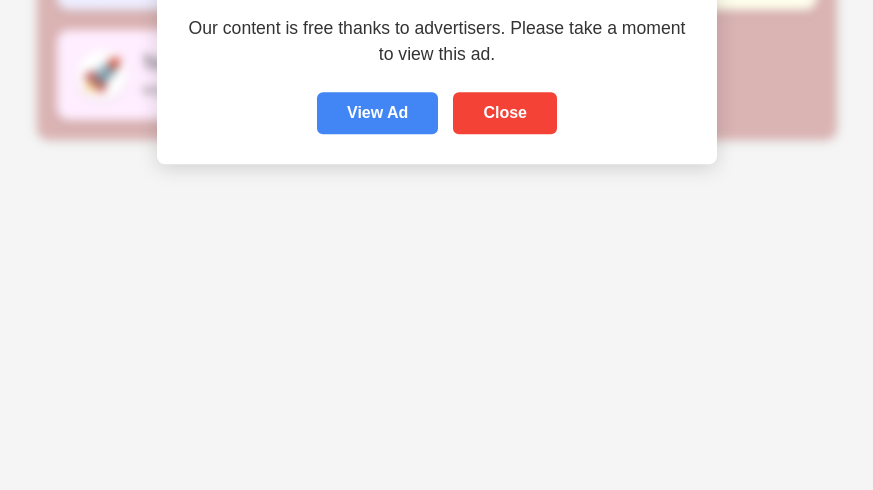
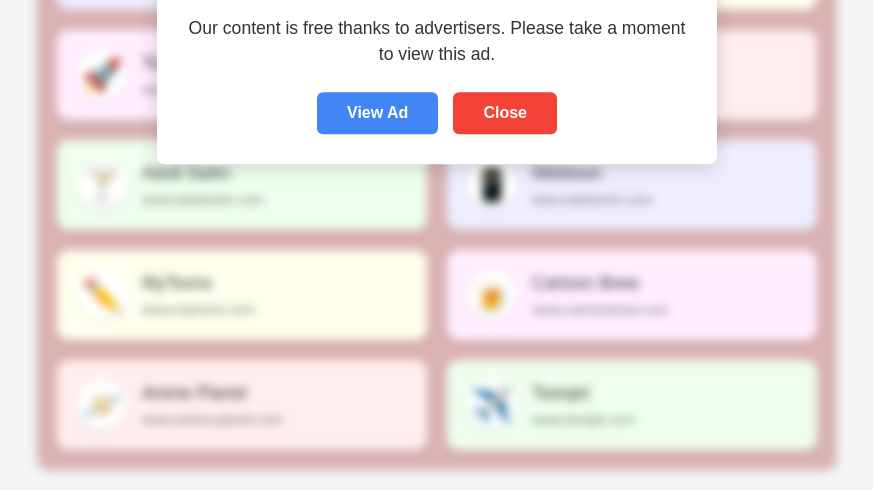
Before and after one commit to NathashaSubasinghe/Cartoon-Full-Episodes, a plain HTML site: page index.html in a window 1280 px wide. Shown: the part 433-923 px from the top of the page, without its empty margins (203-1076 px from the left). Before the commit the page ends 800 px from the top, so only its background shows below. Drawn offline with Linux system fonts and the light colour scheme.

Commit message:
Update index.html

```diff
--- a/index.html
+++ b/index.html
@@ -3,11 +3,18 @@
     const pageTitle = "Cartoon Resources Collection";
     const links = [
     {title: "Cartoon Network", url: "https://www.cartoonnetwork.com", icon: "📺"},
-    {title: "Disney Channel", url: "https://www.disneynow.com", icon: "🐭"},
+    {title: "Disney Channel", url: "https://disneynow.com", icon: "🐭"},
     {title: "Nickelodeon", url: "https://www.nick.com", icon: "🟧"},
     {title: "Crunchyroll", url: "https://www.crunchyroll.com", icon: "🍥"},
-    {title: "Toonami", url: "https://www.toonami.com", icon: "🚀"}
-];
+    {title: "Toonami", url: "https://www.toonami.com", icon: "🚀"},
+    {title: "Boomerang", url: "https://www.boomerang.com", icon: "🌀"},
+    {title: "Adult Swim", url: "https://www.adultswim.com", icon: "🍸"},
+    {title: "Webtoon", url: "https://www.webtoons.com", icon: "📱"},
+    {title: "MyToons", url: "https://www.mytoons.com", icon: "✏️"},
+    {title: "Cartoon Brew", url: "https://www.cartoonbrew.com", icon: "🍺"},
+    {title: "Anime Planet", url: "https://www.anime-planet.com", icon: "🪐"},
+    {title: "Toonjet", url: "https://www.toonjet.com", icon: "✈️"}
+    ];
     const adNotification = {
         title: "Advertisement",
         message: "Please support our site by viewing this quick ad",
```
